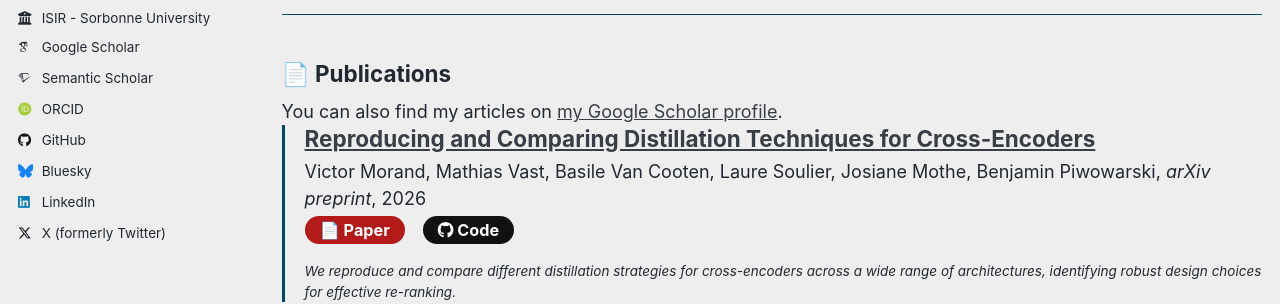
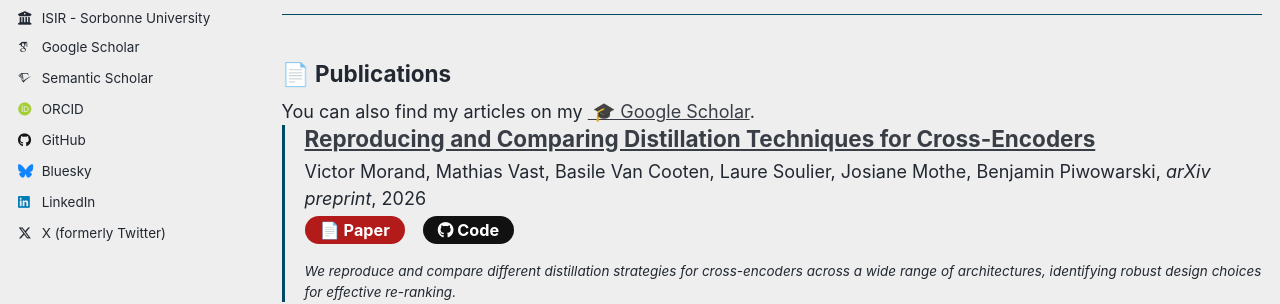
Before and after one commit to VictorMorand/VictorMorand.github.io, a Jekyll site: the page built from _pages/about.md, in a window 1280 px wide and 900 px high. Shown: the part 415-719 px from the top of the window. Built offline with Jekyll 4.4.1, drawn with Linux system fonts in a browser that asks for light colours; some web fonts are replaced; a script that is not in the unit is left out.

```diff
--- a/_pages/about.md
+++ b/_pages/about.md
@@ -20,7 +20,7 @@ Put more simply, we aim at improving information acess using the amazing ability
 ## 📄 Publications
 
 {% if site.author.googlescholar %}
-  <div class="wordwrap">You can also find my articles on <a href="{{site.author.googlescholar}}">my Google Scholar profile</a>.</div>
+  <div class="wordwrap">You can also find my articles on my <a href="{{site.author.googlescholar}}"> 🎓 Google Scholar</a>.</div>
 {% endif %}
 
 {% include base_path %}
```
Also changed, not shown: _publications/2026-MICE.md (+1 -1 lines).
